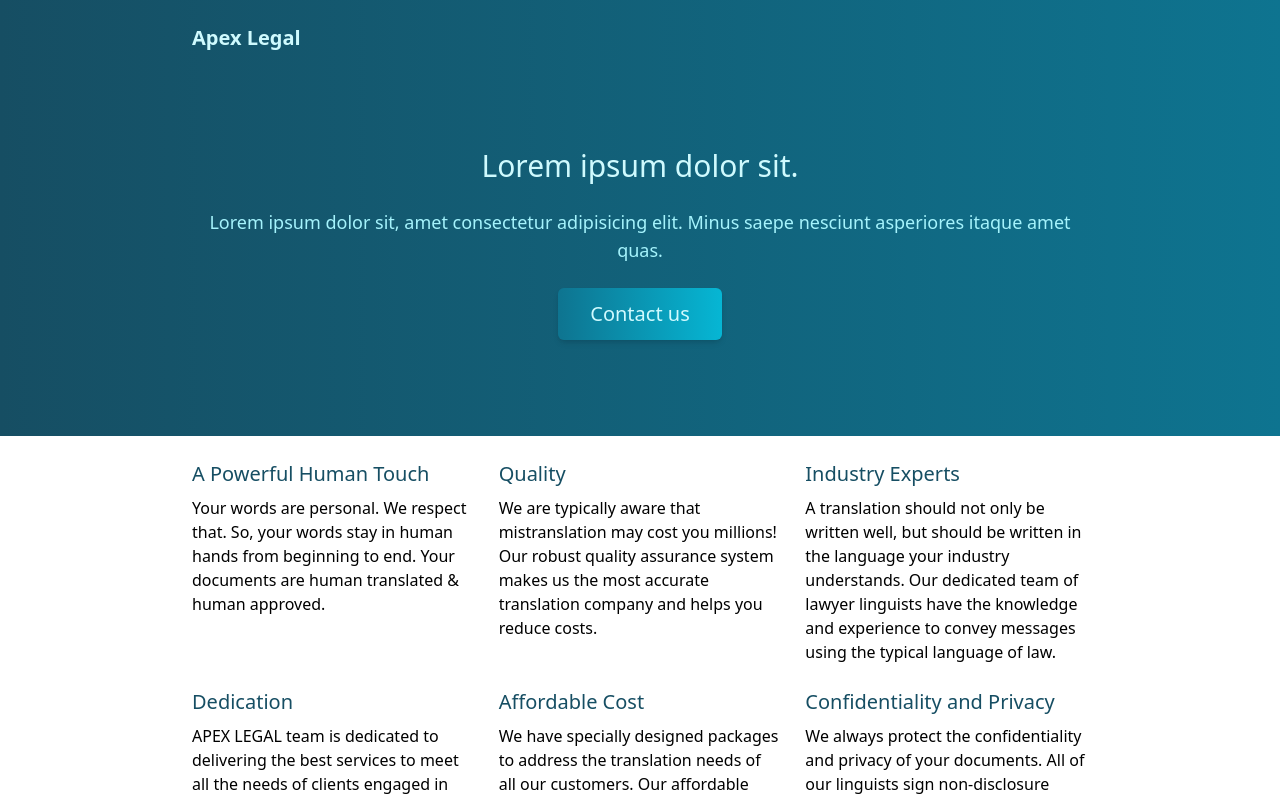
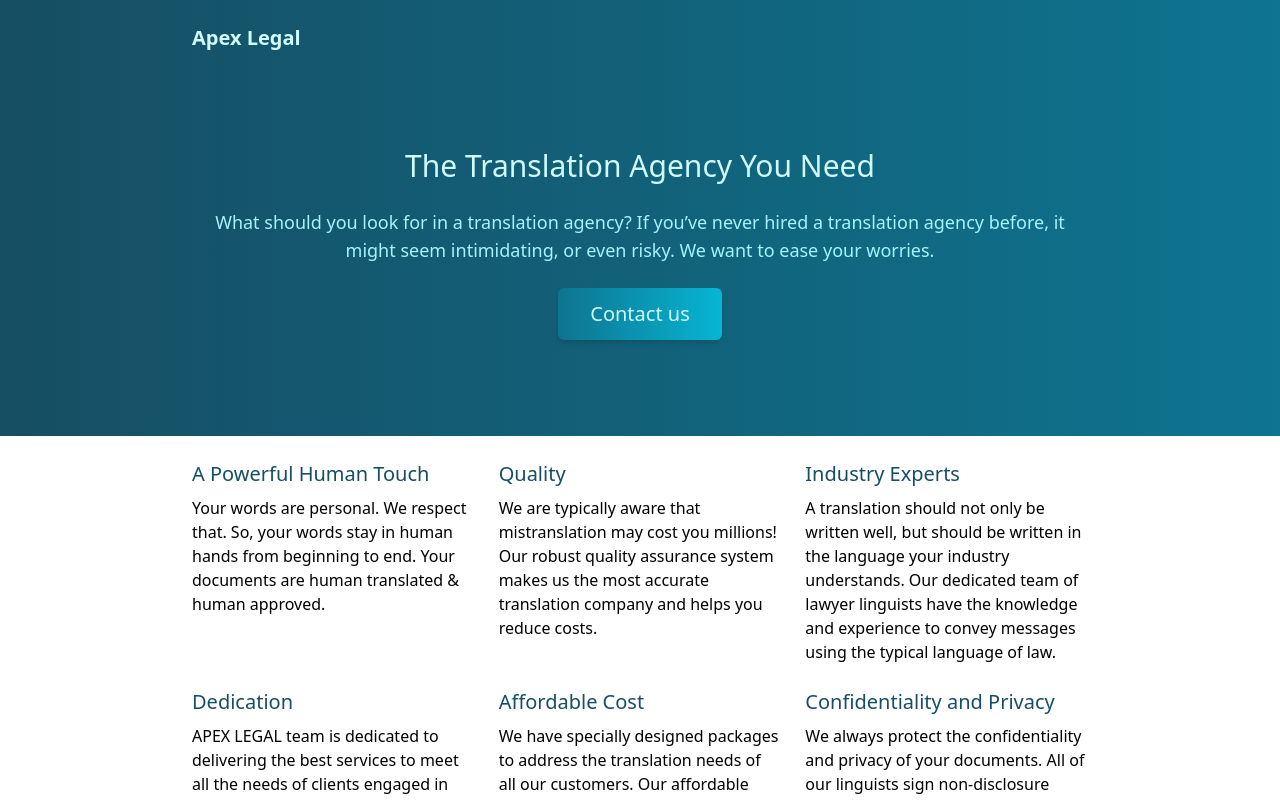
Before and after one commit to mibradev/apexlegal-website, a Next.js app: page / in a window 1280 px wide. Shown: the top 800 px of the page. Built offline with nearby package versions, Linux system fonts and the light colour scheme.

Commit message:
Change hero content

```diff
--- a/pages/index.tsx
+++ b/pages/index.tsx
@@ -32,10 +32,11 @@ function Header() {
 function Hero() {
   return (
     <main className="p-6 md:px-12 lg:px-24 xl:px-48 space-y-6 py-24 text-center">
-      <h1 className="text-3xl text-bold">Lorem ipsum dolor sit.</h1>
+      <h1 className="text-3xl text-bold">The Translation Agency You Need</h1>
       <p className="text-lg text-cyan-200">
-        Lorem ipsum dolor sit, amet consectetur adipisicing elit. Minus saepe
-        nesciunt asperiores itaque amet quas.
+        What should you look for in a translation agency? If you’ve never hired
+        a translation agency before, it might seem intimidating, or even risky.
+        We want to ease your worries.
       </p>
       <a
         href="#"
```
